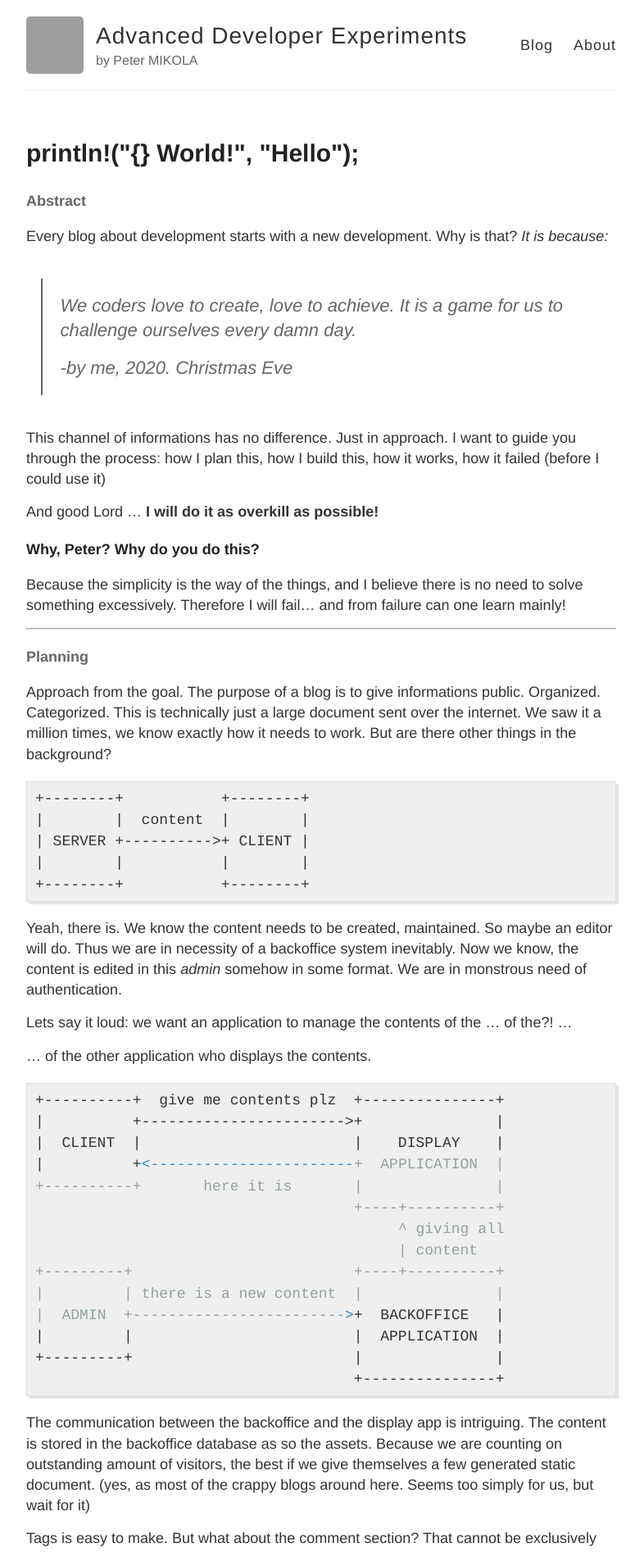
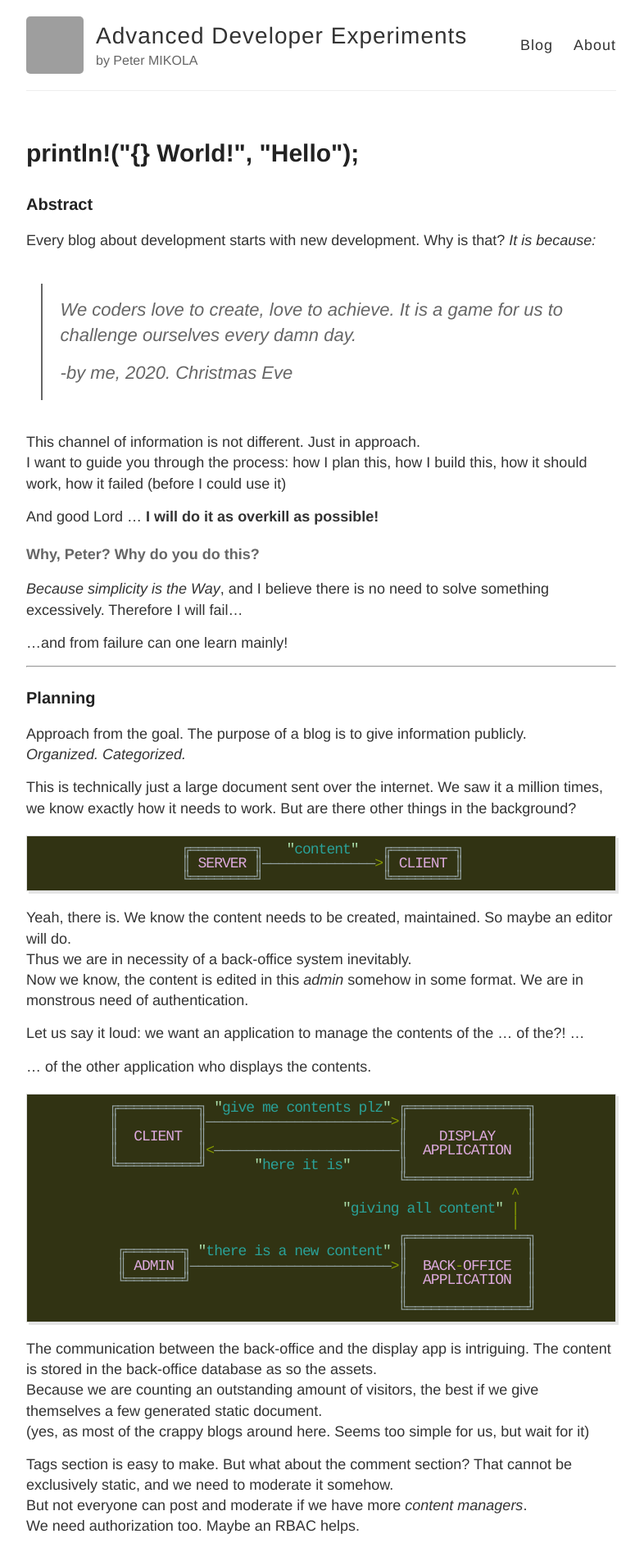
Before and after one commit to Mikopet/mikopet.dev, a Jekyll site: the page built from _posts/2020-12-24-hello-world.md, in a window 1280 px wide. Shown: the top 1893 px of the page at 82% size, without its empty margins (248-1034 px from the left). Built offline with Jekyll 4.4.1, drawn with Linux system fonts in a browser that asks for light colours; some of the changed text lies outside the part shown; grey boxes are pictures that could not be loaded.

Commit message:
CONTENT #1: rework some grammar, and the boxes are now highlighted

````diff
--- a/_posts/2020-12-24-hello-world.md
+++ b/_posts/2020-12-24-hello-world.md
@@ -5,140 +5,145 @@ date:       2020-12-24
 categories: architect
 ---
 
-#### Abstract
+### Abstract
 
-Every blog about development starts with a new development. Why is that? _It is because:_
+Every blog about development starts with new development. Why is that? _It is because:_
 
 > We coders love to create, love to achieve. It is a game for us to challenge ourselves every damn day.
 >
 > -by me, 2020. Christmas Eve
 
-This channel of informations has no difference.
-Just in approach. I want to guide you through the process:
-how I plan this, how I build this, how it works, how it failed (before I could use it)
+This channel of information is not different. Just in approach.
+I want to guide you through the process:
+how I plan this, how I build this, how it should work, how it failed (before I could use it)
 
 And good Lord ... **I will do it as overkill as possible!**
 
-###### Why, Peter? Why do you do this?
+#### Why, Peter? Why do you do this?
 
-Because the simplicity is the way of the things, and I believe there is no need to solve something excessively.
-Therefore I will fail... and from failure can one learn mainly!
+_Because simplicity is the Way_, and I believe there is no need to solve something excessively.
+Therefore I will fail...
+
+...and from failure can one learn mainly!
 
 ---
 
-#### Planning
+### Planning
 
-Approach from the goal. The purpose of a blog is to give informations public. Organized. Categorized.
+Approach from the goal. The purpose of a blog is to give information publicly.
+_Organized. Categorized._
+
 This is technically just a large document sent over the internet.
 We saw it a million times, we know exactly how it needs to work. But are there other things in the background?
 
+```qml
+╔════════╗   "content"   ╔════════╗
+║ SERVER ║——————————————>║ CLIENT ║
+╚════════╝               ╚════════╝
 ```
-+--------+           +--------+
-|        |  content  |        |
-| SERVER +---------->+ CLIENT |
-|        |           |        |
-+--------+           +--------+
-```
+{:.boxes}
 
 Yeah, there is. We know the content needs to be created, maintained. So maybe an editor will do.
-Thus we are in necessity of a backoffice system inevitably.
+Thus we are in necessity of a back-office system inevitably.
 Now we know, the content is edited in this _admin_ somehow in some format. We are in monstrous need of authentication.
 
-Lets say it loud: we want an application to manage the contents of the ... of the?! ...
+Let us say it loud: we want an application to manage the contents of the ... of the?! ...
 
 ... of the other application who displays the contents.
 
+```qml
+╔══════════╗ "give me contents plz" ╔═══════════════╗
+║          ║———————————————————————>║               ║
+║  CLIENT  ║                        ║    DISPLAY    ║
+║          ║<———————————————————————║  APPLICATION  ║
+╚══════════╝      "here it is"      ║               ║
+                                    ╚═══════════════╝
+                                                  ^
+                             "giving all content" |
+                                                  |
+                                    ╔═══════════════╗
+ ╔═══════╗ "there is a new content" ║               ║
+ ║ ADMIN ║—————————————————————————>║  BACK-OFFICE  ║
+ ╚═══════╝                          ║  APPLICATION  ║
+                                    ║               ║
+                                    ╚═══════════════╝
 ```
-+----------+  give me contents plz  +---------------+
-|          +----------------------->+               |
-|  CLIENT  |                        |    DISPLAY    |
-|          +<-----------------------+  APPLICATION  |
-+----------+       here it is       |               |
-                                    +----+----------+
-                                         ^ giving all
-                                         | content
-+---------+                         +----+----------+
-|         | there is a new content  |               |
-|  ADMIN  +------------------------>+  BACKOFFICE   |
-|         |                         |  APPLICATION  |
-+---------+                         |               |
-                                    +---------------+
+{:.boxes}
+
+The communication between the back-office and the display app is intriguing. The content is stored in the back-office database as so the assets.
+Because we are counting an outstanding amount of visitors, the best if we give themselves a few generated static document.
+(yes, as most of the crappy blogs around here. Seems too simple for us, but wait for it)
+
+Tags section is easy to make. But what about the comment section? That cannot be exclusively static, and we need to moderate it somehow.
+But not everyone can post and moderate if we have more _content managers_.
+We need authorization too. Maybe an RBAC helps.
+
+```ruby
+╔══════════╗ "give me contents plz" ╔═══════╗
+║          ║———————————————————————>║       ║<———————————————┐
+║  CLIENT  ║                        ║  D S  ║     regenerate |
+║          ║<———————————————————————║  I E  ║    static docs |
+╚══════════╝  "this post will do"   ║  S R  ║  (by tags too) |
+                                    ║  P V  ║                |
+╔══════════╗ "gimme content by tag" ║  L I  ║<———————————┐   |
+║          ║———————————————————————>║  A C  ║  regenerate|   |
+║  CLIENT  ║                        ║  Y E  ║     comment|   |
+║          ║<———————————————————————║       ║     section|   |
+╚══════════╝   "here it is (#asd)"  ╚═══════╝    of given|   |
+                                                     post|   |
+╔══════════╗ `new comment`: "this site sucks" ╔═══════════╗  |
+║          ║—————————————————————————————————>║           ║  |
+║  CLIENT  ║                                  ║           ║  |
+║          ║<—————————————————————————————————║  COMMENT  ║  |
+╚══════════╝ "we know. thanks for your reply" ║           ║  |
+                                              ║  SERVICE  ║  |
+╔══════════╗ `new abuse report`: "comment #1" ║           ║  |
+║  CLIENT  ║—————————————————————————————————>║           ║  |
+╚══════════╝                                  ╚═══════════╝  |
+                         ╔═══════════════╗<————————————┘ ^   |
+╔══════════╗             ║               ║ alert to      |   |
+║ CONTENT  ║             ║               ║ admins        |   |
+║ MANAGER  ║             ║  BACK-OFFICE  ║               |   |
+╚══════════╝             ║               ║———————————————┘   |
+ |                       ║  APPLICATION  ║ flag comment      |
+ └——————————————————————>║               ║ as appropriate    |
+   `new post`: "k8s.js"  ║               ║                   |
+                         ╚═══════════════╝                   |
+                             | ^ | deliver the               |
+ ╔═══════╗ "ABUSE!!44!four!" | | | new post ╔═════════════════╗
+ ║       ║<——————————————————┘ | └—————————>║                 ║
+ ║ ADMIN ║                     |            ║ CONTENT SERVICE ║
+ ║       ║—————————————————————┘            ║                 ║
+ ╚═══════╝  "nah, thats OK"                 ╚═════════════════╝
 ```
+{:.boxes}
 
-The communication between the backoffice and the display app is intriguing. The content is stored in the backoffice database as so the assets.
-Because we are counting on outstanding amount of visitors, the best if we give themselves a few generated static document.
-(yes, as most of the crappy blogs around here. Seems too simply for us, but wait for it)
-
-Tags is easy to make. But what about the comment section? That cannot be exclusively static, and we need to moderate it somehow.
-But not everyone can post and moderate, if we have more _content managers_.
-We need authorization too. Maybe a RBAC helps.
-
-```
-+----------+  give me contents plz  +-------+
-|          +------------------------>       <----------------+
-|  CLIENT  |                        |  D S  |     regenerate |
-|          <------------------------+  I E  |    static docs |
-+----------+   this post will do    |  S R  |  (by tags too) |
-                                    |  P V  |                |
-+----------+give me contents by tag |  L I  <------------+   |
-|          +------------------------>  A C  |  regenerate|   |
-|  CLIENT  |                        |  Y E  |     comment|   |
-|          <------------------------+       |     section|   |
-+----------+here it is (#architect) +-------+    of given|   |
-                                                     post|   |
-+----------+  new comment: "this site sucks"  +-----------+  |
-|          +---------------------------------->           |  |
-|  CLIENT  |                                  |           |  |
-|          <----------------------------------+  COMMENT  |  |
-+----------+  we know. thanks for your reply  |           |  |
-                                              |  SERVICE  |  |
-+----------+     report abuse: comment #1     |           |  |
-|          +---------------------------------->           |  |
-|  CLIENT  |                                  ++-^--------+  |
-|          |           alerting administrators | |           |
-+----------+               +-------------------+ |           |
-                           |  +------------------+           |
-+----------+               |  | flag comment as appropriate  |
-|          |             +-v--+---------------------+        |
-| CONTENT  |             |                          |        |
-| MANAGER  +------------->  BACKOFFICE APPLICATION  |        |
-|          | there is a  |                          |        |
-+----------+ new content +---+-^-----+--------------+        |
-                             | |     | an excellent new post |
-+----------+ ABUSE!!44!four! | |    +v-----------------------++
-|          <-----------------+ |    |                         |
-|  ADMIN   |                   |    |     CONTENT SERVICE     |
-|          +-------------------+    |                         |
-+----------+   nah, thats OK        +-------------------------+
-
-```
-
-And do not forget, we need to separate the backoffice frontend code from the backend. So that is truly two apps.
+And do not forget, we need to separate the back-office frontend code from the backend. So that is truly two apps.
 
 But can we operate more entities from this only engine? Why not! Just some route magic.
+And we want to do all of this in a modern manner. We **must** use microservices. We must set up autoscale.
 
-And we want to do all of this in a modern manner. We **must** use microservices. We must set up autoscale.
-A kubernetes cluster is needed too unequivocally. __* evil laugh *__
+A Kubernetes cluster is needed too unequivocally. __* evil laugh *__
 
 ---
 
-#### Conclusion
+### Conclusion
 
 I did just planned the IT architecture and infrastructure of a segment of a billions USD worth global market?
-Yeeeeeah... broadly. Now I have an universal solution for hosting any and many online newspaper/blog.
+Yeeeeeah... broadly. Now I have a universal solution for hosting any and many online newspaper/blog.
 I assume most of these "blog" platform companies have something like this.
 
-Nevertheless I just tossed some buzzwords: the job is undone.
+Nevertheless, I just tossed some buzzwords: the job is undone.
 
 But I am no company (that is actually a lie), and need no such complexity.
-This is how I failed this project, before it starts.
+This is how I failed this project _before it starts_.
 
 A simple HTML document which includes the content from somewhere what compiles the markdown is more than enough for me yet.
 Maybe with a 3rd party comment service ;-)
 
-**This the conception of this blog. Modeling, planning, maybe some practical implementation.
+**This the conception of this blog. Modelling, planning, maybe some practical implementation.
 Trying out technologies, make experiments, and fail!
-We learn together**
+We learn together...**
 
 > The task is done; the Maker rests.
 >
--- a/_sass/_highlights.scss
+++ b/_sass/_highlights.scss
@@ -1,13 +1,13 @@
 
 .highlight {
-  background-color: #efefef;
+  background-color: #313313;
   padding: 7px 7px 7px 10px;
   border: 1px solid #ddd;
   -moz-box-shadow: 3px 3px rgba(0, 0, 0, 0.1);
   -webkit-box-shadow: 3px 3px rgba(0, 0, 0, 0.1);
   box-shadow: 3px 3px rgba(0, 0, 0, 0.1);
   margin: 20px 0 20px 0;
-  overflow: scroll;
+  overflow: auto;
 }
 
 code {
@@ -82,3 +82,16 @@ code {
 .highlight .vg { color: #268BD2 } /* Name.Variable.Global */
 .highlight .vi { color: #268BD2 } /* Name.Variable.Instance */
 .highlight .il { color: #2AA198 } /* Literal.Number.Integer.Long */
+
+// Boxes
+
+.boxes {
+  text-align: center;
+  line-height: 0.92;
+  letter-spacing: -1px;
+
+  .highlight .nx { color: #DAD }
+  .highlight .dl { color: #ADA }
+  .highlight .sb { color: #EFE }
+  .highlight .no { color: #DAD }
+}
````
